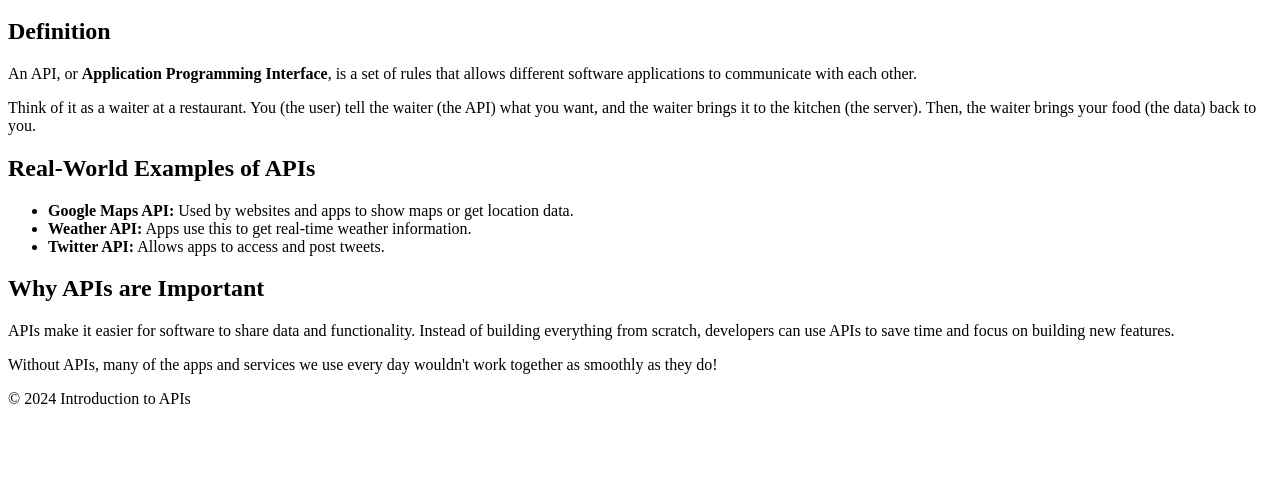
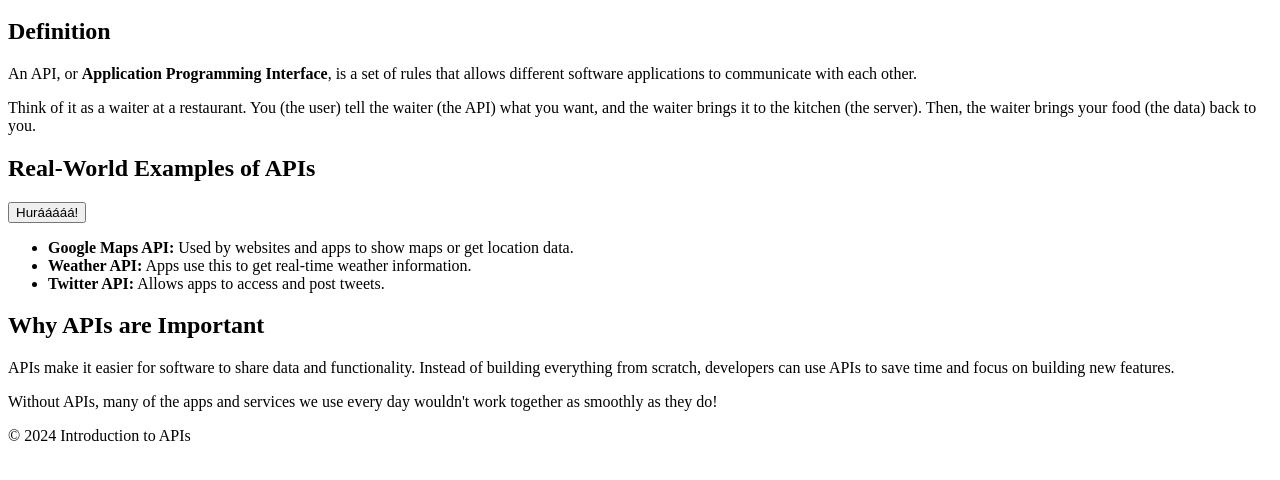
Before and after one commit to aSkotti/Czechitas_test_demo, a plain HTML site: page index.html in a window 1280 px wide. Shown: the part 136-616 px from the top of the page. Drawn offline with Linux system fonts and the light colour scheme.

Commit message:
Added new button

```diff
--- a/index.html
+++ b/index.html
@@ -26,6 +26,7 @@
 
     <section id="realworld">
         <h2>Real-World Examples of APIs</h2>
+        <button>Hurááááá!</button>
         <ul>
             <li><strong>Google Maps API:</strong> Used by websites and apps to show maps or get location data.</li>
             <li><strong>Weather API:</strong> Apps use this to get real-time weather information.</li>
```
